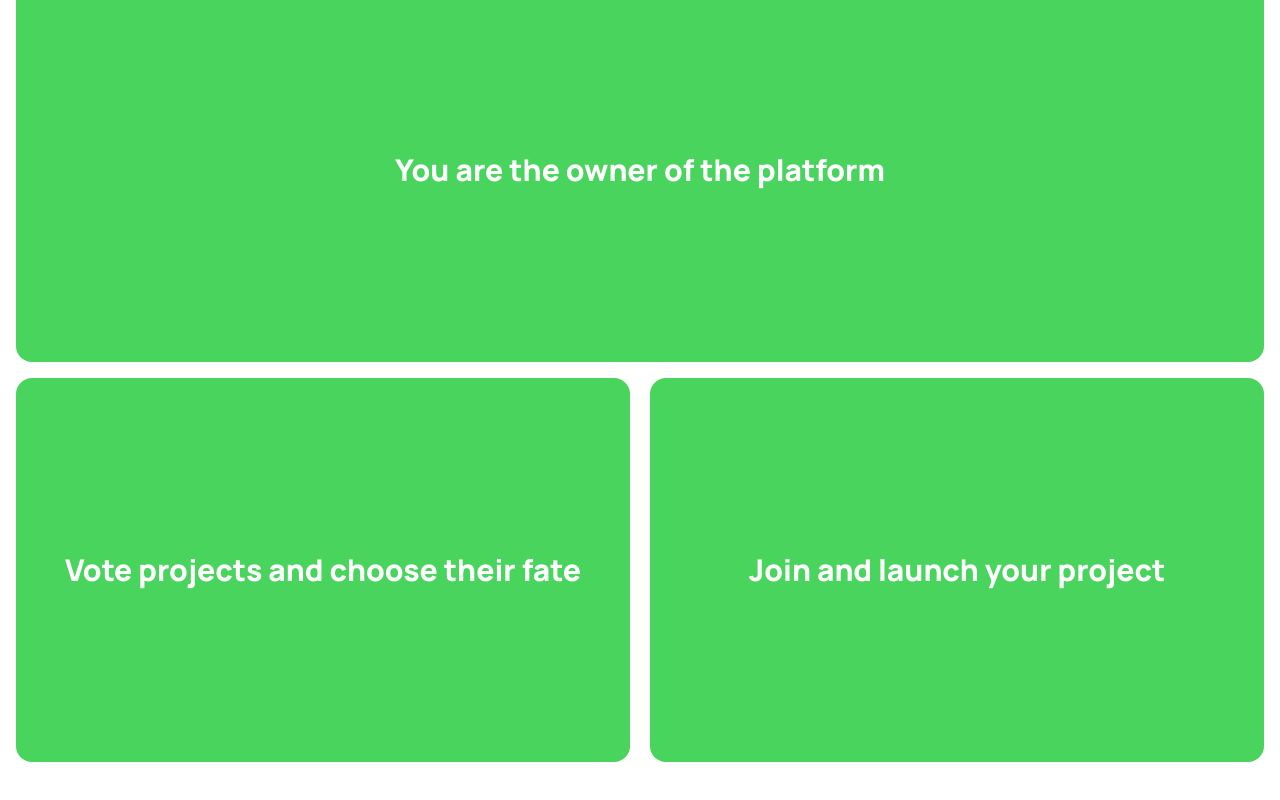
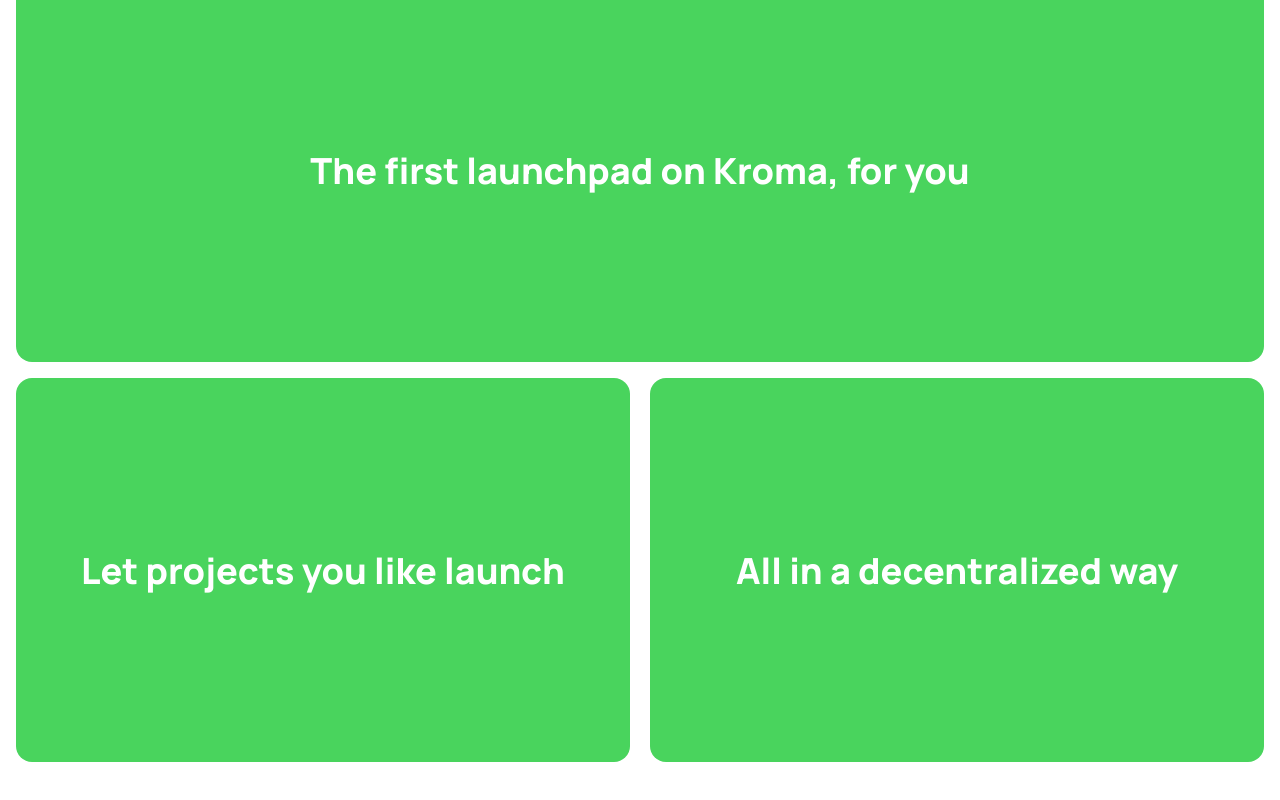
Before and after one commit to Kropad/landing-site, a SvelteKit app: page / in a window 1280 px wide. Shown: the part 1034-1834 px from the top of the page. Built offline with nearby package versions, Linux system fonts and the light colour scheme.

Commit message:
update: content

```diff
--- a/src/routes/+page.svelte
+++ b/src/routes/+page.svelte
@@ -72,18 +72,22 @@
 	<section class="flex flex-col items-center py-12 text-center">
 		<div class="flex w-full max-w-7xl flex-col px-4">
 			<div
-				class="grid w-full grid-cols-1 gap-x-5 gap-y-4 text-3xl font-extrabold text-white sm:text-3xl md:grid-cols-2"
+				class="grid w-full grid-cols-1 gap-x-5 gap-y-4 text-3xl font-extrabold text-white sm:text-4xl md:grid-cols-2 md:text-3xl lg:text-4xl"
 			>
 				<div
-					class="flex h-96 flex-col items-center justify-center rounded-2xl bg-green-400 px-6 md:col-span-2"
+					class="flex h-96 flex-col items-center justify-center rounded-2xl bg-green-400 px-6 leading-tight md:col-span-2"
 				>
-					You are the owner of the platform
+					The first launchpad on Kroma, for you
 				</div>
-				<div class="flex h-96 flex-col items-center justify-center rounded-2xl bg-green-400 px-6">
-					Vote projects and choose their fate
+				<div
+					class="flex h-96 flex-col items-center justify-center rounded-2xl bg-green-400 px-6 leading-tight"
+				>
+					Let projects you like launch
 				</div>
-				<div class="flex h-96 flex-col items-center justify-center rounded-2xl bg-green-400 px-6">
-					Join and launch your project
+				<div
+					class="flex h-96 flex-col items-center justify-center rounded-2xl bg-green-400 px-6 leading-tight"
+				>
+					All in a decentralized way
 				</div>
 			</div>
 		</div>
```
